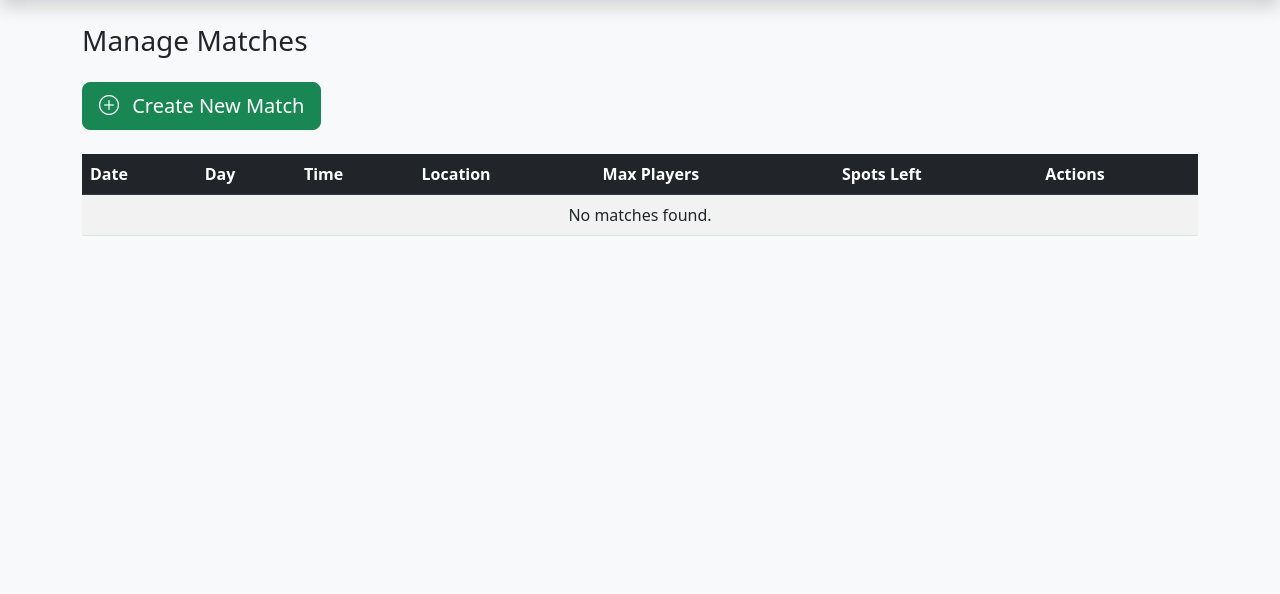
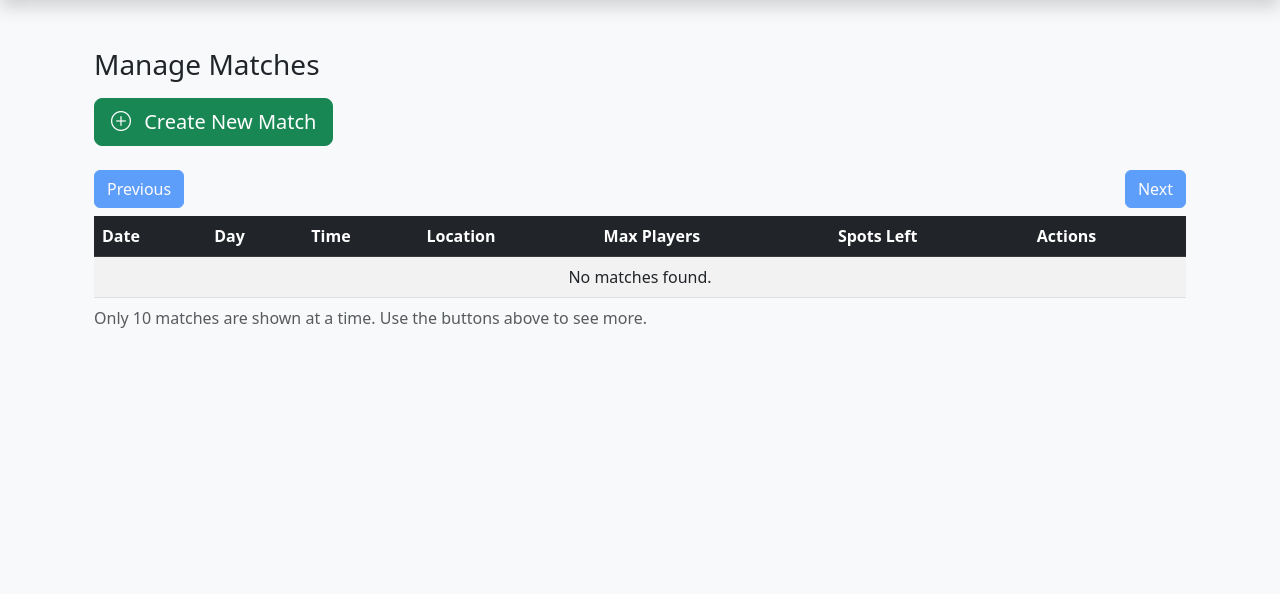
Before and after one commit to mohammedAljadd/FootyOn, a Django app: template footyon/matches/templates/matches/manage_matches.html in a window 1280 px wide. Shown: the part 68-662 px from the top of the page. Run offline with Django 5.2, Linux system fonts and the light colour scheme; the template is opened without the code that fills it, so the values that code supplies are empty.

Commit message:
feat: reduce number of rows shown

```diff
--- a/footyon/matches/templates/matches/manage_matches.html
+++ b/footyon/matches/templates/matches/manage_matches.html
@@ -3,26 +3,26 @@
 {% block title %}{% trans "Manage Matches" %}{% endblock %}
 
 {% block content %}
-<div class="row">
-    <div class="col-12">
-        <h2 class="h3 mb-4">{% trans "Manage Matches" %}</h2>
-    </div>
-</div>
+<div class="container my-4">
+    {# Page header #}
+    <h2 class="h3 mb-3">{% trans "Manage Matches" %}</h2>
 
-<!-- Create New Match -->
-<div class="row mb-4">
-    <div class="col-12">
+    {# Create New Match button #}
+    <div class="mb-4">
         <a href="{% url 'matches:create_match' %}" class="btn btn-success btn-lg">
             <i class="bi bi-plus-circle me-2"></i> {% trans "Create New Match" %}
         </a>
     </div>
+
+    {# Pagination buttons on top of the table #}
+    <div class="d-flex justify-content-between mb-2">
+        <button class="btn btn-primary" id="prev-btn" disabled>{% trans "Previous" %}</button>
+        <button class="btn btn-primary" id="next-btn">{% trans "Next" %}</button>
     </div>
 
-<!-- Matches Table -->
-<div class="row">
-    <div class="col-12">
+    {# Matches table #}
     <div class="table-responsive">
-            <table class="table table-striped table-hover">
+        <table class="table table-striped table-hover" id="matches-table">
             <thead class="table-dark">
                 <tr>
                     <th>{% trans "Date" %}</th>
@@ -36,21 +36,21 @@
             </thead>
             <tbody>
                 {% for match in matches %}
-                        <tr>
-                            <td data-label="Date">{{ match.date|date:"Y-m-d"  }}</td>
+                <tr class="match-row">
+                    <td data-label="Date">{{ match.date|date:"Y-m-d" }}</td>
                     <td data-label="Day">{% trans match.day_of_week|capfirst %}</td>
-                            <td data-label="Time">{{ match.time|date:"H:i"  }}</td>
+                    <td data-label="Time">{{ match.time|date:"H:i" }}</td>
                     <td data-label="Location">{{ match.location_name }}</td>
                     <td data-label="Max Players">{{ match.max_players }}</td>
                     <td data-label="Spots Left">{{ match.spots_left }}</td>
                     <td data-label="Actions">
                         {% if match.is_past %}
-                                    <!-- Past match: view only -->
+                            {# Past match: view only #}
                             <a href="{% url 'matches:view_match' match.id %}" class="btn btn-primary btn-sm mb-1">
-                                        <i class="bi bi-eye me-1"></i> View
+                                <i class="bi bi-eye me-1"></i> {% trans "View" %}
                             </a>
                         {% else %}
-                                    <!-- Upcoming match: view / modify / delete -->
+                            {# Upcoming match: view / edit / delete #}
                             <a href="{% url 'matches:view_match' match.id %}" class="btn btn-primary btn-sm mb-1">
                                 <i class="bi bi-eye me-1"></i> {% trans "View" %}
                             </a>
@@ -60,10 +60,9 @@
                             <a href="{% url 'matches:delete_match' match.id %}" class="btn btn-danger btn-sm mb-1">
                                 <i class="bi bi-trash me-1"></i> {% trans "Delete" %}
                             </a>
-                                    {%if match.is_full %}
+                            {% if match.is_full %}
                                 <button class="btn btn-secondary btn-sm mb-1" disabled>{% trans "Full" %}</button>
                             {% endif %}
-
                         {% endif %}
                     </td>
                 </tr>
@@ -73,57 +72,65 @@
                 </tr>
                 {% endfor %}
             </tbody>
+
+            {# Caption at the bottom explaining table behavior #}
+            <caption class="text-muted">
+                {% trans "Only 10 matches are shown at a time. Use the buttons above to see more." %}
+            </caption>
         </table>
     </div>
 </div>
-</div>
 
-<style>
-    /* Mobile-specific table styles */
-    @media (max-width: 768px) {
-        .table-responsive {
-            border: none;
+{# JavaScript for client-side pagination of 10 matches per page #}
+<script>
+document.addEventListener("DOMContentLoaded", function() {
+    const rows = document.querySelectorAll("#matches-table .match-row");
+    const pageSize = 10;  // Show 10 matches per page
+    let currentPage = 0;
+
+    // Function to show the current page
+    function showPage(page) {
+        rows.forEach((row, index) => {
+            row.style.display = (index >= page * pageSize && index < (page + 1) * pageSize) ? "" : "none";
+        });
+
+        // Disable/enable buttons based on current page
+        document.getElementById("prev-btn").disabled = (page === 0);
+        document.getElementById("next-btn").disabled = ((page + 1) * pageSize >= rows.length);
     }
 
-        .table th,
-        .table td {
-            padding: 0.5rem 0.25rem;
-            font-size: 0.9rem;
+    // Previous button click
+    document.getElementById("prev-btn").addEventListener("click", () => {
+        if (currentPage > 0) {
+            currentPage--;
+            showPage(currentPage);
         }
+    });
 
-        .table th {
-            font-size: 0.8rem;
+    // Next button click
+    document.getElementById("next-btn").addEventListener("click", () => {
+        if ((currentPage + 1) * pageSize < rows.length) {
+            currentPage++;
+            showPage(currentPage);
         }
+    });
 
-        .btn-sm {
-            font-size: 0.8rem;
-            padding: 0.25rem 0.5rem;
+    // Initialize first page
+    showPage(currentPage);
+});
+</script>
+
+{# Mobile styling for responsive table and buttons #}
+<style>
+    @media (max-width: 768px) {
+        .table th, .table td { padding: 0.5rem 0.25rem; font-size: 0.9rem; }
+        .btn-sm { font-size: 0.8rem; padding: 0.25rem 0.5rem; }
+        .btn { display: block; width: 100%; margin-bottom: 0.25rem; }
+        .btn:last-child { margin-bottom: 0; }
     }
-
-        /* Stack action buttons vertically on mobile */
-        .btn {
-            display: block;
-            width: 100%;
-            margin-bottom: 0.25rem;
-        }
-
-        .btn:last-child {
-            margin-bottom: 0;
-        }
-    }
-
     @media (max-width: 576px) {
-        .btn-lg {
-            width: 100%;
-            padding: 0.75rem 1rem;
-        }
-
-        .table th,
-        .table td {
-            padding: 0.4rem 0.2rem;
-            font-size: 0.85rem;
-        }
+        .btn-lg { width: 100%; padding: 0.75rem 1rem; }
+        .table th, .table td { padding: 0.4rem 0.2rem; font-size: 0.85rem; }
     }
 </style>
-
 {% endblock %}
```
Also changed, not shown: footyon/accounts/templates/accounts/manage_accounts.html (+76 -6 lines). Lines whose indentation alone changed are shown as unchanged.
